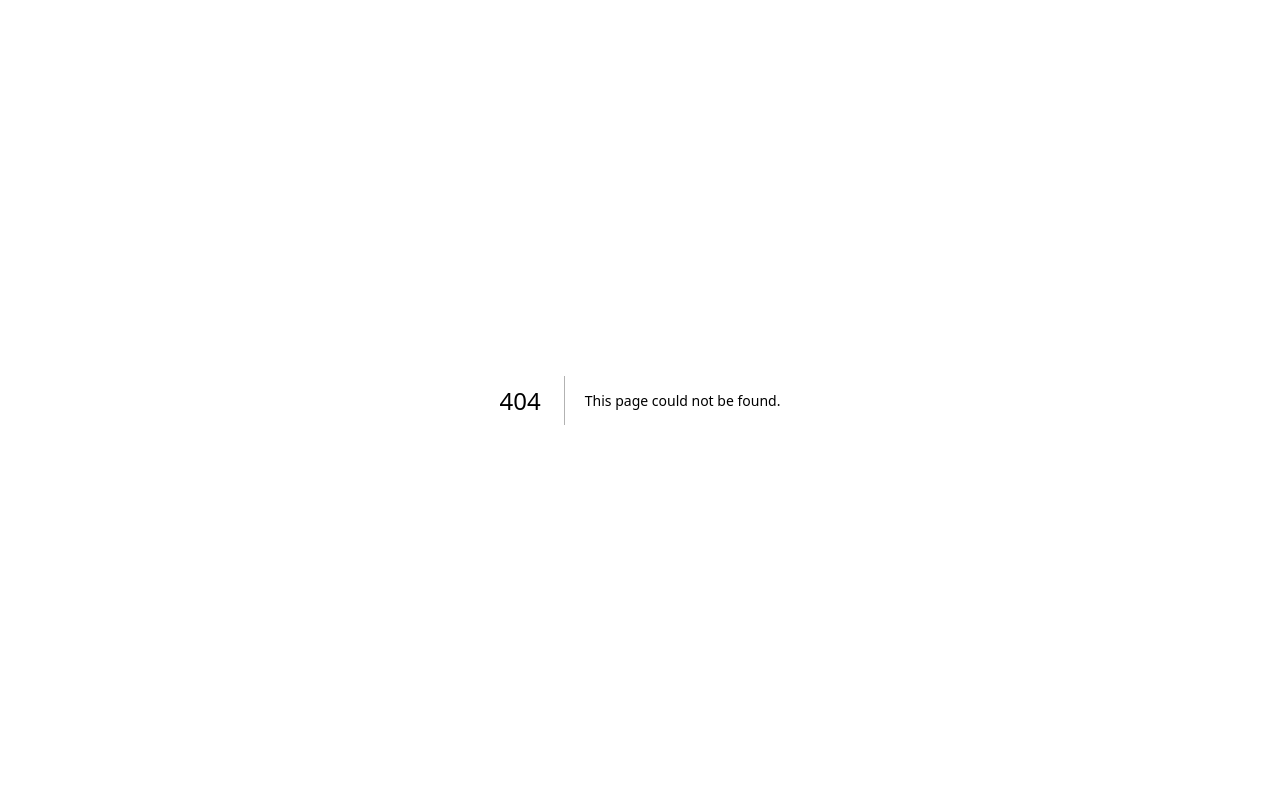
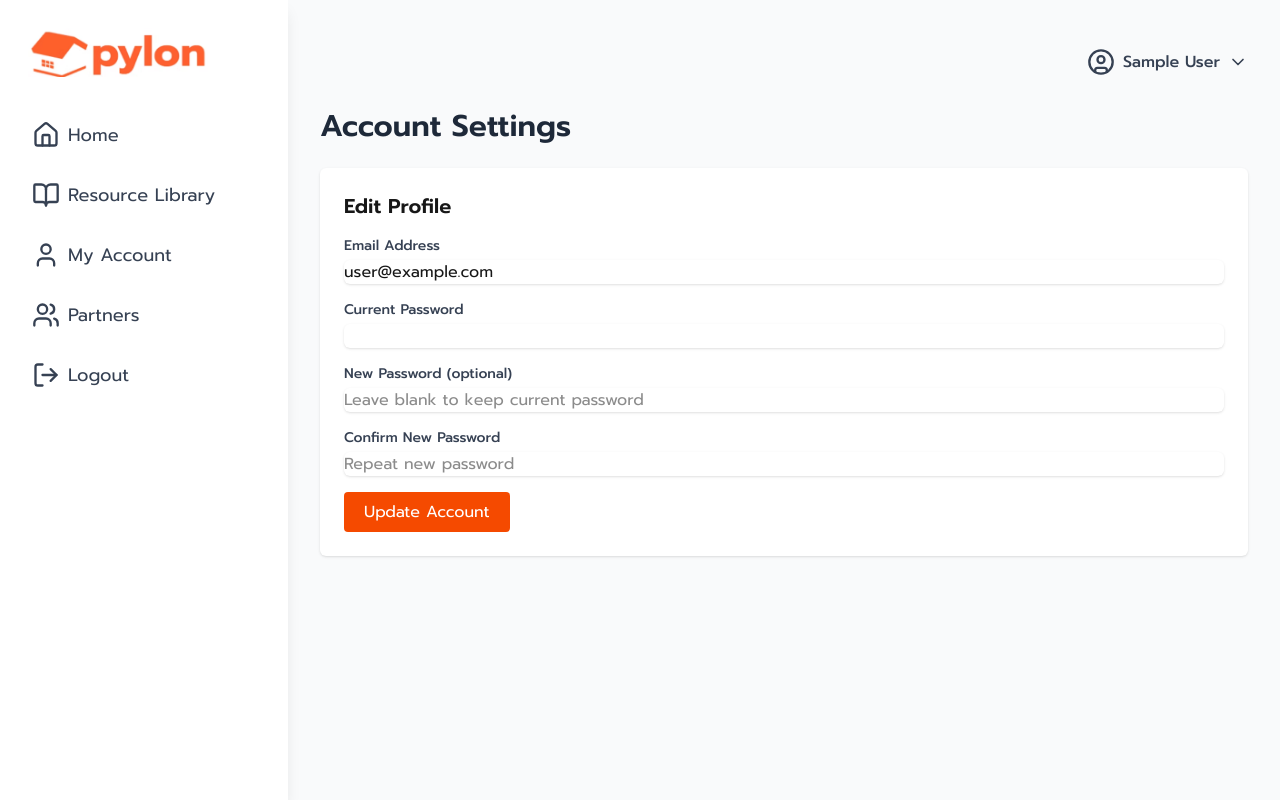
Before and after one commit to pylonbenefits/my-pylon-clone, a Next.js app: page /account in a window 1280 px wide. Before the commit this address had no page. Shown: the top 800 px of the page. Built offline with nearby package versions, Linux system fonts and the light colour scheme; no server answers; sample sign-in values are in the browser's storage.

Commit message:
commit 23

```diff
--- /dev/null
+++ b/app/account/page.tsx
@@ -0,0 +1,175 @@
+"use client";
+
+import { redirect } from "next/navigation";
+import Sidebar from "@/components/Sidebar";
+import UserDropdown from "@/components/UserDropdown";
+import { getServerSession } from "next-auth";
+import { authOptions } from "@/app/api/auth/authOptions";
+import { useState, FormEvent } from "react";
+
+export default async function AccountPageWrapper() {
+  // This wrapper fetches session on the server, then renders Client component
+  const session = await getServerSession(authOptions);
+
+  if (!session) {
+    redirect("/login");
+  }
+
+  return <AccountPage user={session.user} />;
+}
+
+interface AccountPageProps {
+  user: {
+    name?: string | null;
+    email?: string | null;
+  };
+}
+
+function AccountPage({ user }: AccountPageProps) {
+  const [email, setEmail] = useState(user.email ?? "");
+  const [currentPassword, setCurrentPassword] = useState("");
+  const [newPassword, setNewPassword] = useState("");
+  const [confirmPassword, setConfirmPassword] = useState("");
+  const [message, setMessage] = useState<string | null>(null);
+  const [error, setError] = useState<string | null>(null);
+  const [loading, setLoading] = useState(false);
+
+  const handleSubmit = async (e: FormEvent) => {
+    e.preventDefault();
+    setMessage(null);
+    setError(null);
+
+    if (newPassword !== confirmPassword) {
+      setError("New password and confirmation do not match.");
+      return;
+    }
+
+    setLoading(true);
+
+    try {
+      const res = await fetch("/api/account/update", {
+        method: "POST",
+        headers: {
+          "Content-Type": "application/json",
+        },
+        body: JSON.stringify({
+          email,
+          currentPassword,
+          newPassword: newPassword || undefined,
+        }),
+      });
+
+      const data = await res.json();
+
+      if (!res.ok) {
+        setError(data.message || "Failed to update account.");
+      } else {
+        setMessage("Account updated successfully.");
+        setCurrentPassword("");
+        setNewPassword("");
+        setConfirmPassword("");
+      }
+    } catch (err) {
+      setError("An error occurred. Please try again.");
+    } finally {
+      setLoading(false);
+    }
+  };
+
+  return (
+    <div className="min-h-screen bg-gray-50 font-prompt flex">
+      {/* Sidebar */}
+      <aside className="hidden md:flex md:flex-col w-72 sticky top-0 h-screen">
+        <Sidebar />
+      </aside>
+
+      {/* Main content */}
+      <main className="flex-1 px-8 py-12 max-w-none">
+        {/* Top bar with user dropdown */}
+        <div className="flex items-center justify-end mb-8">
+          <UserDropdown firstName={user.name ?? "User"} />
+        </div>
+
+        <h1 className="text-3xl font-semibold text-gray-800 mb-6">
+          Account Settings
+        </h1>
+
+        <section className="bg-white rounded-md shadow p-6 max-w-15xl">
+          <h2 className="text-xl font-semibold mb-4">Edit Profile</h2>
+          <form onSubmit={handleSubmit} className="space-y-4">
+            {/* Email */}
+            <div>
+              <label htmlFor="email" className="block text-sm font-medium text-gray-700">
+                Email Address
+              </label>
+              <input
+                id="email"
+                type="email"
+                required
+                value={email}
+                onChange={(e) => setEmail(e.target.value)}
+                className="mt-1 block w-full rounded-md border-gray-300 shadow-sm focus:ring-orange-500 focus:border-orange-500"
+              />
+            </div>
+
+            {/* Current Password */}
+            <div>
+              <label htmlFor="currentPassword" className="block text-sm font-medium text-gray-700">
+                Current Password
+              </label>
+              <input
+                id="currentPassword"
+                type="password"
+                required
+                value={currentPassword}
+                onChange={(e) => setCurrentPassword(e.target.value)}
+                className="mt-1 block w-full rounded-md border-gray-300 shadow-sm focus:ring-orange-500 focus:border-orange-500"
+              />
+            </div>
+
+            {/* New Password */}
+            <div>
+              <label htmlFor="newPassword" className="block text-sm font-medium text-gray-700">
+                New Password (optional)
+              </label>
+              <input
+                id="newPassword"
+                type="password"
+                value={newPassword}
+                onChange={(e) => setNewPassword(e.target.value)}
+                className="mt-1 block w-full rounded-md border-gray-300 shadow-sm focus:ring-orange-500 focus:border-orange-500"
+                placeholder="Leave blank to keep current password"
+              />
+            </div>
+
+            {/* Confirm New Password */}
+            <div>
+              <label htmlFor="confirmPassword" className="block text-sm font-medium text-gray-700">
+                Confirm New Password
+              </label>
+              <input
+                id="confirmPassword"
+                type="password"
+                value={confirmPassword}
+                onChange={(e) => setConfirmPassword(e.target.value)}
+                className="mt-1 block w-full rounded-md border-gray-300 shadow-sm focus:ring-orange-500 focus:border-orange-500"
+                placeholder="Repeat new password"
+              />
+            </div>
+
+            {error && <p className="text-red-600">{error}</p>}
+            {message && <p className="text-green-600">{message}</p>}
+
+            <button
+              type="submit"
+              disabled={loading}
+              className="bg-orange-600 text-white px-5 py-2 rounded hover:bg-orange-700 disabled:opacity-50"
+            >
+              {loading ? "Updating..." : "Update Account"}
+            </button>
+          </form>
+        </section>
+      </main>
+    </div>
+  );
+}
--- a/app/api/auth/authOptions.ts
+++ b/app/api/auth/authOptions.ts
@@ -59,4 +59,17 @@ export const authOptions: NextAuthOptions = {
       return token;
     },
   },
+
+  cookies: {
+  sessionToken: {
+    name: `next-auth.session-token`,
+    options: {
+      httpOnly: true,
+      sameSite: "lax",
+      path: "/",
+      secure: process.env.NODE_ENV === "production", // false locally
+    },
+  },
+},
+
 };
--- a/app/resourcelib/posts.ts
+++ b/app/resourcelib/posts.ts
@@ -1,12 +1,53 @@
 export const blogPosts2 = [
   {
-    slug: "fixed-vs-adjustable",
-    title: "Understanding Fixed vs. Adjustable Rate Mortgages",
-    content: `
+  slug: "fixed-vs-adjustable",
+  title: "Understanding Fixed vs. Adjustable Rate Mortgages",
+  content: `
 <h2 class="text-3xl font-semibold mt-8 mb-6">Fixed-Rate Mortgages</h2>
 <p class="mb-6 leading-relaxed">Fixed-rate mortgages lock in your interest rate for the entire loan term, usually 15 or 30 years. This provides predictable monthly payments, making budgeting easier.</p>
 
-<img src="/images/fixed-rate-chart.png" alt="Fixed Rate Mortgage Chart" class="w-full max-w-4xl my-6 rounded-md shadow-md" />
+<table class="w-full max-w-4xl mx-auto mb-8 border border-gray-300 rounded-md text-left text-sm shadow-sm">
+  <thead class="bg-orange-100 text-orange-800 font-semibold">
+    <tr>
+      <th class="p-3 border-b border-orange-300">Feature</th>
+      <th class="p-3 border-b border-orange-300">Description</th>
+      <th class="p-3 border-b border-orange-300">Benefit</th>
+      <th class="p-3 border-b border-orange-300">Considerations</th>
+    </tr>
+  </thead>
+  <tbody class="bg-white text-gray-700">
+    <tr class="border-b border-gray-200">
+      <td class="p-3">Interest Rate</td>
+      <td class="p-3">Fixed and locked for the entire loan term (e.g., 15 or 30 years)</td>
+      <td class="p-3">Predictable monthly payments and budgeting stability</td>
+      <td class="p-3">Typically higher initial rates than ARMs</td>
+    </tr>
+    <tr class="border-b border-gray-200">
+      <td class="p-3">Monthly Payments</td>
+      <td class="p-3">Remain constant over the life of the loan</td>
+      <td class="p-3">Financial planning is easier with no surprises</td>
+      <td class="p-3">Less flexibility if interest rates fall</td>
+    </tr>
+    <tr class="border-b border-gray-200">
+      <td class="p-3">Loan Terms</td>
+      <td class="p-3">Commonly 15 or 30 years</td>
+      <td class="p-3">Choose term based on affordability and goals</td>
+      <td class="p-3">Longer terms mean more interest paid over time</td>
+    </tr>
+    <tr class="border-b border-gray-200">
+      <td class="p-3">Refinancing</td>
+      <td class="p-3">Possible if rates drop or needs change</td>
+      <td class="p-3">Can lower monthly payments or shorten term</td>
+      <td class="p-3">Refinancing fees and qualification requirements apply</td>
+    </tr>
+    <tr>
+      <td class="p-3">Suitability</td>
+      <td class="p-3">Best for long-term homeowners seeking stability</td>
+      <td class="p-3">Peace of mind and financial predictability</td>
+      <td class="p-3">May pay more upfront compared to adjustable options</td>
+    </tr>
+  </tbody>
+</table>
 
 <h2 class="text-3xl font-semibold mt-12 mb-6">Adjustable-Rate Mortgages (ARMs)</h2>
 <p class="mb-6 leading-relaxed">ARMs typically start with a lower initial interest rate that adjusts periodically based on market indexes after a fixed period, such as 5 or 7 years.</p>
@@ -24,7 +65,8 @@ export const blogPosts2 = [
 <h3 class="text-xl font-semibold mt-10 mb-4">Learn More</h3>
 <p class="mb-8 leading-relaxed">Check out this <a href="https://www.consumerfinance.gov/owning-a-home/mortgages/fixed-vs-adjustable-rate/" target="_blank" rel="noopener noreferrer" class="text-orange-600 hover:underline font-medium">CFPB guide on Fixed vs. Adjustable Rate Mortgages</a>.</p>
 `,
-  },
+},
+
 
   {
     slug: "first-time-buyer-tips",
```
